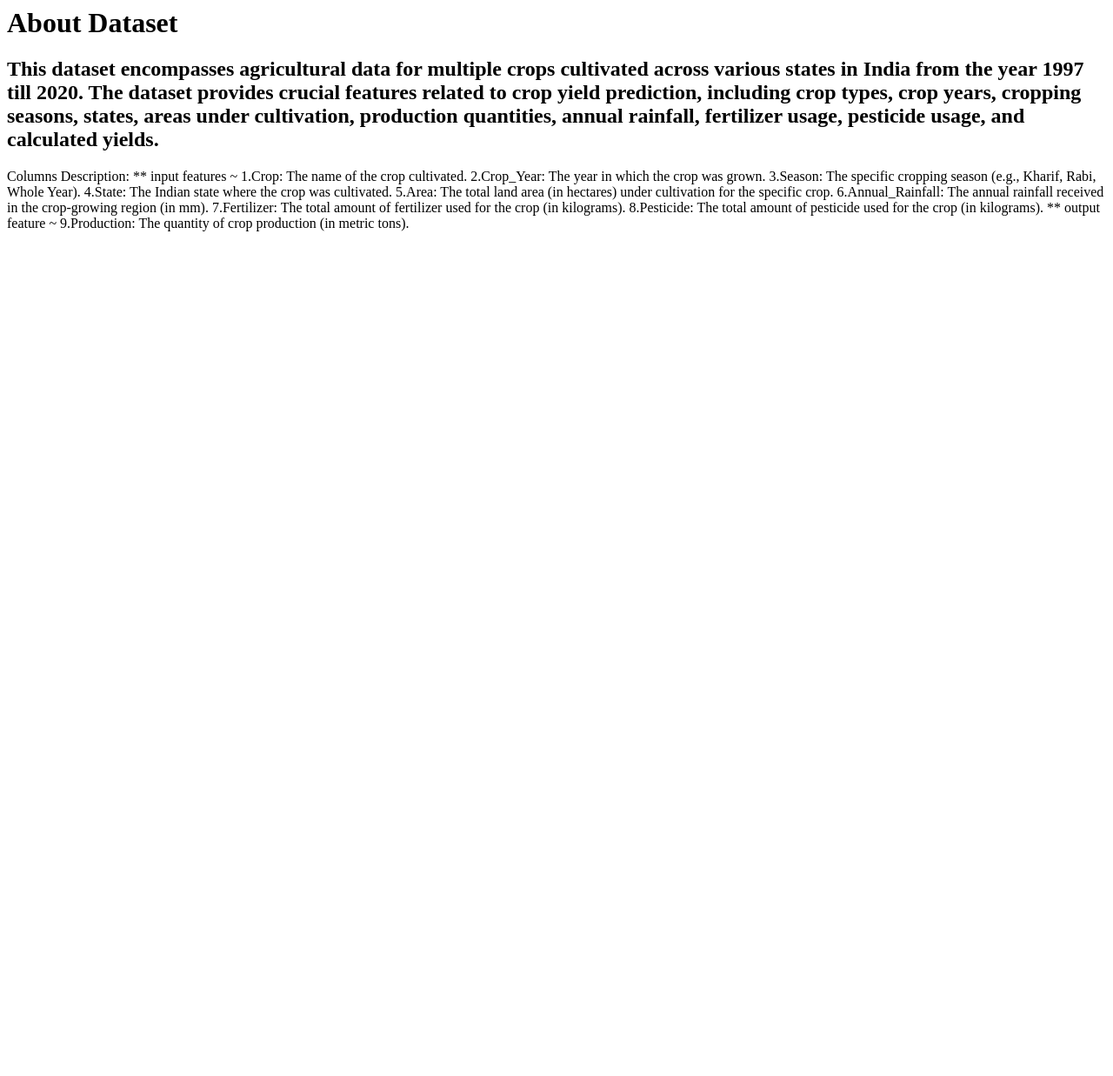
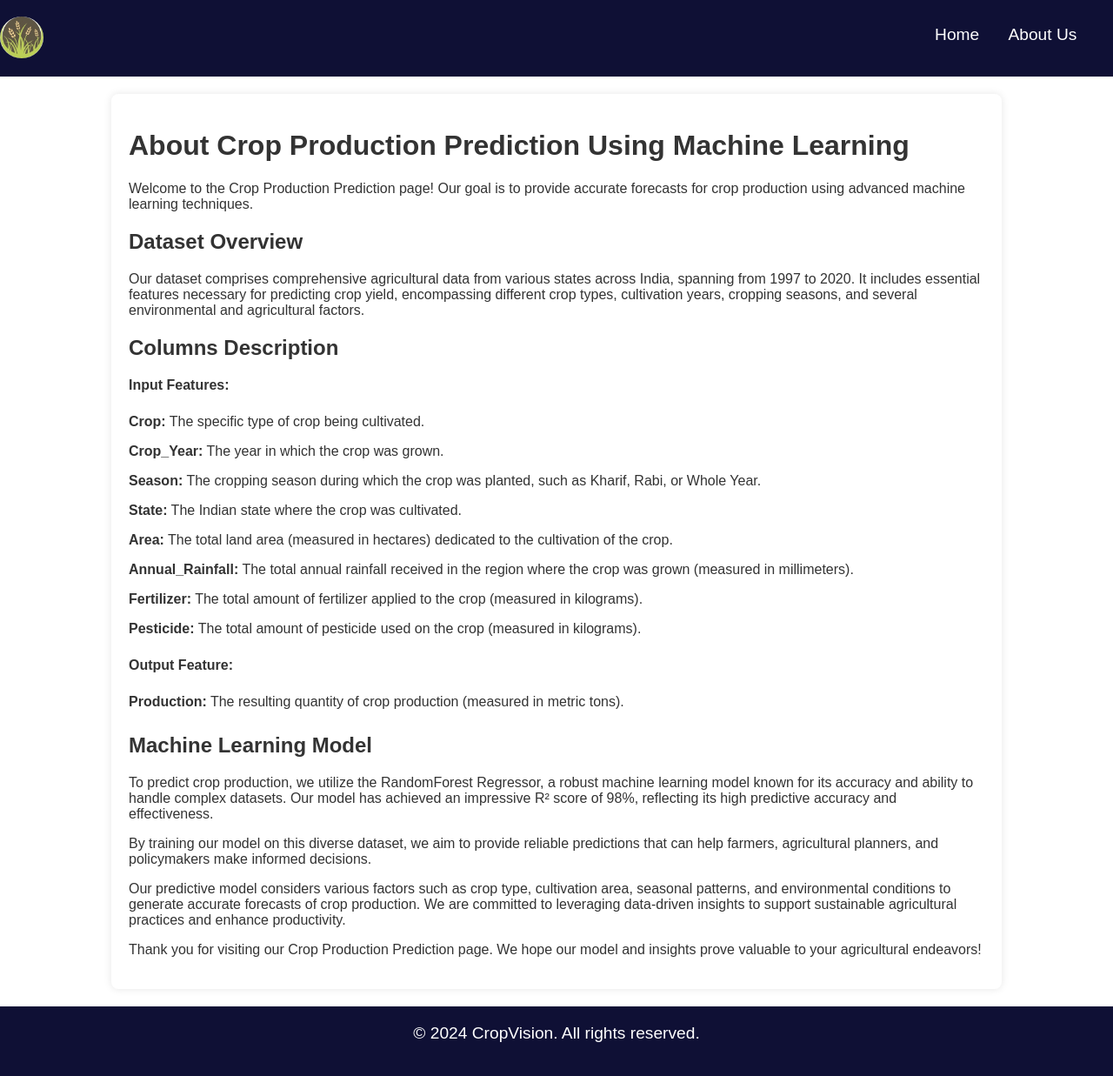
Before and after one commit to dsamanta64/Crop_Production_Predict, a Flask app: template templates/about.html in a window 1280 px wide. Shown: the whole page at 87% size. Before the commit the page ends 266 px from the top, so only its background shows below. Run offline with Flask 3, Linux system fonts and the light colour scheme; the template is opened without the code that fills it, so the values that code supplies are empty; parts of the project's set-up code (start-up, migrations or seed data) failed here and were passed over.

Commit message:
update README.md and index and about page

```diff
--- a/app.py
+++ b/app.py
@@ -12,6 +12,10 @@ app = Flask(__name__)
 @app.route('/')
 def index():
     return render_template('index.html')
+
+@app.route('/about')
+def about():
+    return render_template('about.html')
 
 @app.route("/predict",methods=['POST'])
 def predict():
--- a/static/styles.css
+++ b/static/styles.css
@@ -26,6 +26,18 @@ header {
 
 #config-header .logo {
     font-size: 1rem;
+    position: relative;
+    left: -40px; /* Adjust the value to move the logo left */
+    display: flex;
+    align-items: center; /* Vertically centers the logo */
+}
+#config-header .logo img {
+    width: 50px; /* Adjust the width as needed */
+    height: auto; /* Maintains the aspect ratio */
+    max-width: 100%; /* Ensures the image doesn't exceed its container's width */
+    border-radius: 50%; /* Makes the image a circle */
+    object-fit: cover; /* Ensures the image covers the entire circle */
+    margin-top: 7px; /* Adjust as needed */
 }
 
 #config-header nav {
@@ -41,15 +53,15 @@ header {
 }
 
 #config-header nav ul li {
-    margin-left: 9px;
+    margin-left: 30px;
 }
 
 #config-header nav ul li a {
     color: white;
     text-decoration: none;
-    font-size: 1rem;
+    font-size: 1.2rem;
     transition: background-color 0.5s;
-    padding: 0.3rem;
+    padding: 0.1rem;
 }
 
 #config-header nav ul li a:hover {
@@ -68,13 +80,15 @@ header {
     text-align: center;
 }
 
+
 #hero .hero-text h2 {
     font-size: 3rem;
     margin: 0;
 }
 
 #hero .hero-text p {
-    font-size: 1.5rem;
+    font-size: 1.7rem;
+    color: #00BBF0;
 }
 
 #input-form {
@@ -146,3 +160,26 @@ h1.predict {
     align-items: space-evenly;
     font-size:larger;
 }
+/* ----------------******* about *******-------------- */
+#about_container {
+    width: 80%;
+    margin: auto;
+    overflow: hidden;
+    padding: 20px;
+}
+#about_container h1, h2 {
+    color: #333;
+}
+#about_container ul {
+    list-style-type: none;
+    padding: 0;
+}
+#about_container ul li {
+    padding: 8px 0;
+}
+#about_container .content {
+    background: #fff;
+    padding: 20px;
+    border-radius: 8px;
+    box-shadow: 0 0 10px rgba(0, 0, 0, 0.1);
+}
--- a/templates/about.html
+++ b/templates/about.html
@@ -1,24 +1,63 @@
-<h1>About Dataset</h1>
+<!DOCTYPE html>
+<html lang="en">
+<head>
+    <meta charset="UTF-8">
+    <meta name="viewport" content="width=device-width, initial-scale=1.0">
+    <title>About CropVision</title>
+    <link rel="stylesheet" href="{{ url_for('static', filename='styles.css') }}">
+</head>
+<body>
+    <header>
+        <div id="config-header">
+            <div class="logo">
+            <img src="static/logo.jpeg" alt="Logo" />
+            </div>
+            <nav>
+            <ul>
+                <li><a href="/"><i class="fa-solid fa-house"></i> Home</a></li>
+                <li><a href="/about">About Us</a></li>
+            </ul>
+            </nav>
+        </div>
+    </header>
+    <div id="about_container">
+        <div class="content">
+            <h1>About Crop Production Prediction Using Machine Learning</h1>
+            <p>Welcome to the Crop Production Prediction page! Our goal is to provide accurate forecasts for crop production using advanced machine learning techniques.</p>
 
-<h2>This dataset encompasses agricultural data for multiple crops cultivated
-across various states in India from the year 1997 till 2020.
-The dataset provides crucial features related to crop yield prediction,
-including crop types, crop years, cropping seasons, states, areas under cultivation,
-production quantities, annual rainfall, fertilizer usage, pesticide usage, and calculated yields. </h2>
+            <h2>Dataset Overview</h2>
+            <p>Our dataset comprises comprehensive agricultural data from various states across India, spanning from 1997 to 2020. It includes essential features necessary for predicting crop yield, encompassing different crop types, cultivation years, cropping seasons, and several environmental and agricultural factors.</p>
 
+            <h2>Columns Description</h2>
+            <p><strong>Input Features:</strong></p>
+            <ul>
+                <li><strong>Crop:</strong> The specific type of crop being cultivated.</li>
+                <li><strong>Crop_Year:</strong> The year in which the crop was grown.</li>
+                <li><strong>Season:</strong> The cropping season during which the crop was planted, such as Kharif, Rabi, or Whole Year.</li>
+                <li><strong>State:</strong> The Indian state where the crop was cultivated.</li>
+                <li><strong>Area:</strong> The total land area (measured in hectares) dedicated to the cultivation of the crop.</li>
+                <li><strong>Annual_Rainfall:</strong> The total annual rainfall received in the region where the crop was grown (measured in millimeters).</li>
+                <li><strong>Fertilizer:</strong> The total amount of fertilizer applied to the crop (measured in kilograms).</li>
+                <li><strong>Pesticide:</strong> The total amount of pesticide used on the crop (measured in kilograms).</li>
+            </ul>
+            <p><strong>Output Feature:</strong></p>
+            <ul>
+                <li><strong>Production:</strong> The resulting quantity of crop production (measured in metric tons).</li>
+            </ul>
 
+            <h2>Machine Learning Model</h2>
+            <p>To predict crop production, we utilize the RandomForest Regressor, a robust machine learning model known for its accuracy and ability to handle complex datasets. Our model has achieved an impressive R² score of 98%, reflecting its high predictive accuracy and effectiveness.</p>
 
-Columns Description:
+            <p>By training our model on this diverse dataset, we aim to provide reliable predictions that can help farmers, agricultural planners, and policymakers make informed decisions.</p>
 
- ** input features ~
-1.Crop: The name of the crop cultivated.
-2.Crop_Year: The year in which the crop was grown.
-3.Season: The specific cropping season (e.g., Kharif, Rabi, Whole Year).
-4.State: The Indian state where the crop was cultivated.
-5.Area: The total land area (in hectares) under cultivation for the specific crop.
-6.Annual_Rainfall: The annual rainfall received in the crop-growing region (in mm).
-7.Fertilizer: The total amount of fertilizer used for the crop (in kilograms).
-8.Pesticide: The total amount of pesticide used for the crop (in kilograms).
+            <p>Our predictive model considers various factors such as crop type, cultivation area, seasonal patterns, and environmental conditions to generate accurate forecasts of crop production. We are committed to leveraging data-driven insights to support sustainable agricultural practices and enhance productivity.</p>
 
- ** output feature ~
-9.Production: The quantity of crop production (in metric tons).
+            <p>Thank you for visiting our Crop Production Prediction page. We hope our model and insights prove valuable to your agricultural endeavors!</p>
+        </div>
+    </div>
+
+    <footer class="footer">
+        <p>&copy; 2024 CropVision. All rights reserved.</p>
+    </footer>
+</body>
+</html>
```
Also changed, not shown: templates/index.html (+10 -10 lines), README.md, static/logo.jpeg, 2 other files.
